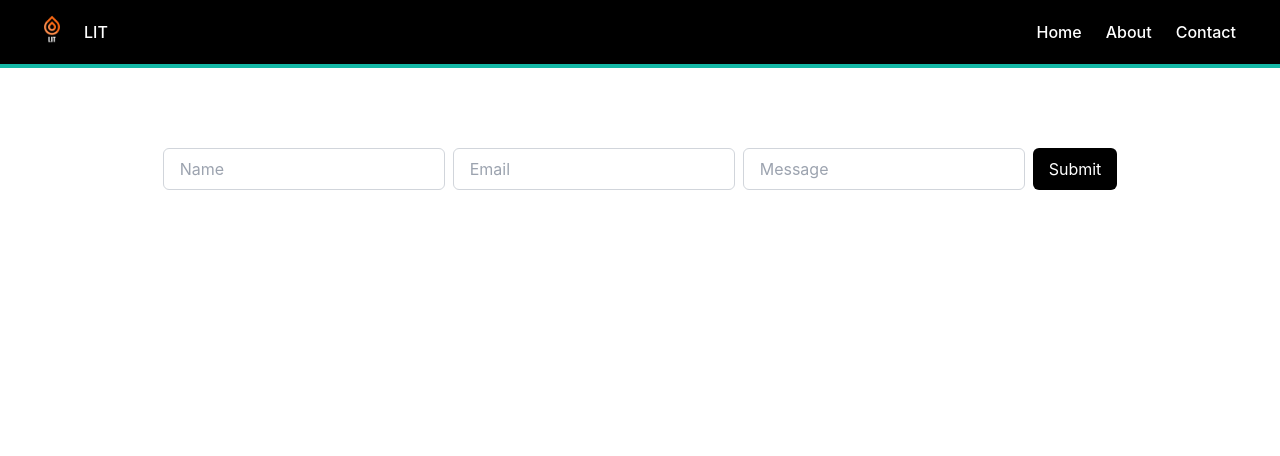
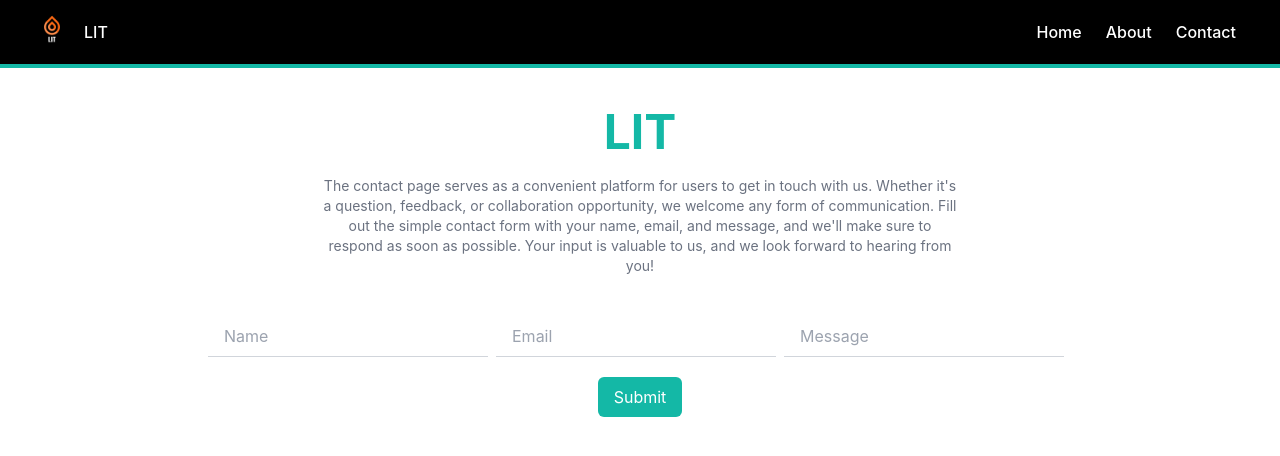
Before and after one commit to AndyLanchipa/LIT, a React (Create React App) app in the folder lit/: page /contact in a window 1280 px wide. Shown: the top 456 px of the page. Built offline with nearby package versions, Linux system fonts and the light colour scheme.

Commit message:
styling changes to contact

```diff
--- a/lit/src/App.css
+++ b/lit/src/App.css
@@ -51,63 +51,6 @@ z
 /*------------------------------------------------------Contact Page------------------------------------------------*/
 /*------------------------------------------------------------------------------------------------------------------*/
 
-.contact-page {
-  max-width: 800px;
-  margin: 0 auto;
-  padding: 20px;
-}
-
-.contact-page h1 {
-  font-size: 35px;
-  font-weight: bold;
-  margin-bottom: 10px;
-  color : black
-}
-
-.contact-page__description {
-  margin-bottom: 20px;
-  font-size: 20px;
-  color : black
-}
-
-.contact-page__form {
-  display: grid;
-  gap: 20px;
-}
-
-.form-group {
-  display: grid;
-  gap: 5px;
-}
-
-.form-group label {
-  font-weight: bold;
-  font-size: 15px;
-  color : black
-}
-
-.form-input {
-  width: 100%;
-  padding: 10px;
-  border: 2px solid black;
-  border-radius: 5px;
-  background-color: #ffffff;
-}
-
-.submit-button {
-  padding: 10px 20px;
-  background-color: #ffffff;
-  color: black;
-  border: none;
-  border-radius: 5px;
-  cursor: pointer;
-  cursor: pointer;
-  transition: background-color 0.5s ease-in-out;
-}
-
-.submit-button:hover {
-  background-color: #ffffff;
-}
 
 /*----------------------------------------------------------------------------------------------------------------*/
 /*------------------------------------------------------About Page------------------------------------------------*/
--- a/lit/src/components/common/contact.tsx
+++ b/lit/src/components/common/contact.tsx
@@ -18,22 +18,31 @@ const Contact: React.FC = () => {
     const onSubmit: SubmitHandler<Inputs> = (data) => console.log(data)
     console.log(watch("email"))
   return (
-    <div className="flex mt-100 flex-wrap justify-center items-center">
-        <form onSubmit={handleSubmit(onSubmit)} className="flex mt-20 ">
+    <div className="flex-wrap justify-center items-center">
+        <div className="mt-10">
+            <p className="text-5xl font-bold text-teal-500">LIT</p>
+            <p className="text-sm text-gray-500 mt-5 mx-40 px-40">
+                The contact page serves as a convenient platform for users to get in touch with us.
+                Whether it's a question, feedback, or collaboration opportunity, we welcome any form of communication.
+                Fill out the simple contact form with your name, email, and message, and we'll make sure to respond as soon as possible.
+                Your input is valuable to us, and we look forward to hearing from you!
+            </p>
+        </div>
+        <form onSubmit={handleSubmit(onSubmit)} className="flex justify-center items-center mt-10">
             <div>
-                <input className="flex-grow mr-2 px-4 py-2 border border-gray-300 rounded-md" placeholder="Name" {...register("name", {required: "Please enter a name.", minLength : {value:2, message: "Name is too short."}})}/>
+                <input className="flex-grow mr-2 px-4 py-2 border-b border-gray-300 hover:border-b-2 hover:border-teal-500 transition-all duration-300 focus:border-teal-500" placeholder="Name" {...register("name", {required: "Please enter a name.", minLength : {value:2, message: "Name is too short."}})}/>
                 <p>{errors.name?.message}</p>
             </div>
             <div>
-                <input className="flex-grow mr-2 px-4 py-2 border border-gray-300 rounded-md" placeholder="Email" {...register("email", {required: "Please enter an email"})}/>
+                <input className="flex-grow mr-2 px-4 py-2 border-b border-gray-300 hover:border-b-2 hover:border-teal-500 transition-all duration-300 focus:border-teal-500" placeholder="Email" {...register("email", {required: "Please enter an email"})}/>
                 <p>{errors.email?.message}</p>
             </div>
             <div>
-                <input className="flex-grow mr-2 px-4 py-2 border border-gray-300 rounded-md" placeholder="Message" {...register("message", {required: "Please enter a message", minLength: {value: 4, message: "Message is too short."}})}/>
+                <input className="flex-grow mr-2 px-4 py-2 border-b border-gray-300 hover:border-b-2 hover:border-teal-500 transition-all duration-300 focus:border-teal-500" placeholder="Message" {...register("message", {required: "Please enter a message", minLength: {value: 4, message: "Message is too short."}})}/>
                 <p>{errors.message?.message}</p>
             </div>
-            <input className="px-4 py-2 bg-black text-white rounded-md" type="submit"/>
         </form>
+        <input className="px-4 py-2 bg-teal-500 text-white rounded-md mt-5 hover:bg-teal-600" type="submit"/>
     </div>
   );
 };
--- a/lit/src/components/common/navbar.tsx
+++ b/lit/src/components/common/navbar.tsx
@@ -10,7 +10,7 @@ const NavBar: React.FC = () => {
 
             <a
               href="/"
-              className="nav-link text-white hover:text-teal-500 px-3 py-2 rounded-md text-30 font-medium"
+              className="nav-link text-white hover:text-teal-500 px-3 py-2 rounded-md font-medium"
             >
               LIT
             </a>
@@ -18,19 +18,19 @@ const NavBar: React.FC = () => {
           <div className="flex items-center">
             <a
               href="/"
-              className="nav-link text-white hover:text-teal-500 px-3 py-2 rounded-md text-25 font-medium"
+              className="nav-link text-white hover:text-teal-500 px-3 py-2 rounded-md font-medium"
             >
               Home
             </a>
             <a
               href="/about"
-              className="nav-link text-white hover:text-teal-500 px-3 py-2 rounded-md text-25 font-medium"
+              className="nav-link text-white hover:text-teal-500 px-3 py-2 rounded-md font-medium"
             >
               About
             </a>
             <a
               href="/contact"
-              className="nav-link text-white hover:text-teal-500 px-3 py-2 rounded-md text-25 font-medium"
+              className="nav-link text-white hover:text-teal-500 px-3 py-2 rounded-md font-medium"
             >
               Contact
             </a>
```
